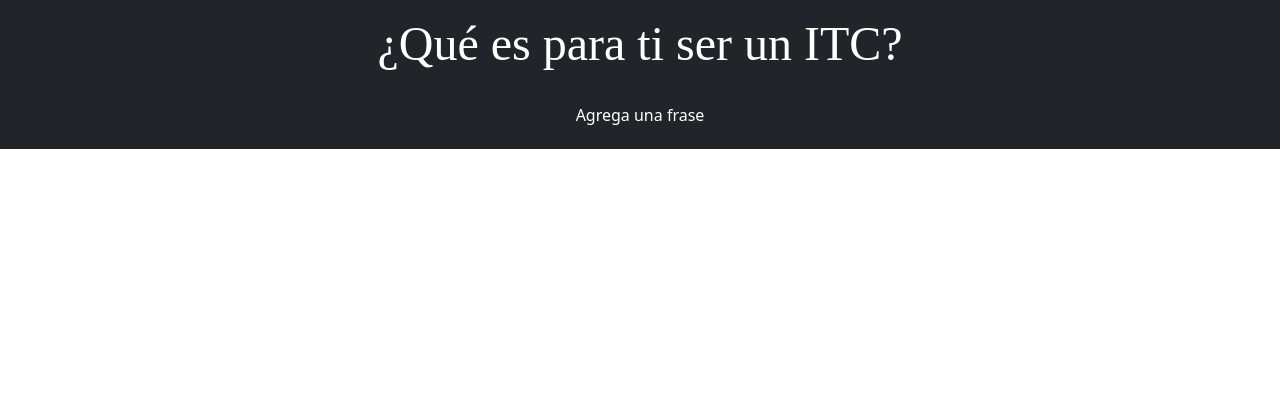
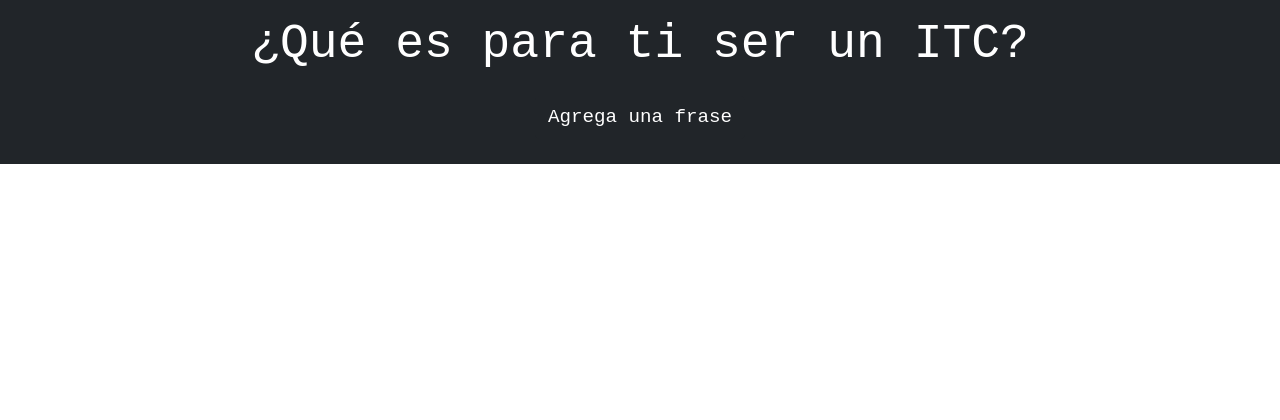
Before and after one commit to Jdelbarcogarza/VoiceToText-Program, a Flask app: page / in a window 1280 px wide. Shown: the top 420 px of the page. Before the commit the page ends 149 px from the top, so only its background shows below. Run offline with Flask 2, Linux system fonts and the light colour scheme.

Commit message:
Cambios de colores, fuentes, y a prepend.

```diff
--- a/API_WEB/Main_Directory/main.py
+++ b/API_WEB/Main_Directory/main.py
@@ -6,7 +6,6 @@ from controllers import *
 
 app = Flask(__name__)
 CORS(app)
-
 
 currentID = [0]
 
@@ -49,4 +48,5 @@ def PATCH_DATA():
 def index():
     return render_template("index.html")
 
-app.run(debug = True)
+if __name__ == '__main__':
+    app.run(debug = True)
--- a/API_WEB/Main_Directory/static/css/custom.css
+++ b/API_WEB/Main_Directory/static/css/custom.css
@@ -5,20 +5,25 @@
 }
 
 #TitleTxt{
-    font-family: 'Times New Roman' !important;
+    font-family: 'Courier New' !important;
     font-size: 6vmin;
     color: white;
 }
 
+.btn {
+    font-family: 'Courier New';
+    font-size: 1.5vw;
+}
+
 #PhraseContainer{
-    margin-top: 20vh;
+    margin-top: 22vh;
     height: 80vh;
-    padding-left: 5vh;
+    padding-left: 7vh;
 }
 
 #btnSection{
     justify-content: center;
-    padding-bottom: 15px;
+    padding-bottom: 25px;
 }
 
 .col-sm-4{
@@ -44,7 +49,3 @@
     border-radius: 25px;
     color: blue;
 }
-
-body {
-    background-color: white;
-}
--- a/API_WEB/Main_Directory/static/js/functions.js
+++ b/API_WEB/Main_Directory/static/js/functions.js
@@ -4,9 +4,11 @@ const urlload= 'http://127.0.0.1:5000/load'
 const urlpatch= 'http://127.0.0.1:5000/patch-data'
 const recordbtn = document.getElementById("AddPhraseBtn");
 const box = document.getElementById("TextBox");
-const colors = ["#707ce3", "#B983FF", "#11468F", "#FFAA4C", "#5089C6", "#035397", "#93329E"];
-const fontfamilies = ["Times new Roman", "Arial", "Lucida Console","Copperplate"]
-const sizes = ["1.5vw","2vw","2.5vw","4vw"];
+const COLORS = ["#707ce3","#11468F", "#FFAA4C", "#5089C6", "#93329E", "#C54B6C", "#E75480", "#05C3DD", "#218B82", "#FFA600", "#d8db07"];
+let colors = ["#707ce3","#11468F", "#FFAA4C", "#5089C6", "#93329E", "#C54B6C", "#E75480", "#05C3DD", "#218B82", "#FFA600", "#d8db07"];
+const FONTFAMILIES = ["Century Gothic", "Brush Script MT", "Lucida Console","Papyrus", "Goudy Old Style", "Lucida Sans Typewriter", "Andale Mono", "Geneva", "Futura"]
+let fontfamilies = ["Century Gothic", "Brush Script MT", "Lucida Console","Papyrus", "Goudy Old Style", "Lucida Sans Typewriter", "Andale Mono", "Geneva", "Futura"]
+const sizes = ["2vw", "2.2vw", "2.5vw", "3vw", "3.5vw"];
 
 
 
@@ -19,14 +21,40 @@ function Not_understood(btn){
 }
 
 function add_content(content){
-    if(recordbtn.innerText != "Agregar frase"){
-        recordbtn.innerText = "Agregar frase";
+    if(recordbtn.innerText != "Agrega una frase"){
+        recordbtn.innerText = "Agrega una frase";
     }
     for(var key of Object.keys(content)){
+
+        // Si el array de colores esta vacio, hay que resetearlo
+        if (colors.length == 0)
+        {
+            colors = COLORS.slice(0);
+        }
+
+        // Si el array de fonts esta vacio, hay que resetearlo
+        if (fontfamilies.length == 0)
+        {
+            fontfamilies = FONTFAMILIES.slice(0);
+        }
+
+        // Seleccionar atributos de cada frase
         const color = colors[Math.floor(Math.random()*colors.length)];
         const font = fontfamilies[Math.floor(Math.random()*fontfamilies.length)];
         const size = sizes[Math.floor(Math.random()*sizes.length)];
         const phrasebtn = document.createElement("button");
+
+        // Eliminar colores de la lista
+        let index = colors.indexOf(color);
+        if (index > -1) {
+            colors.splice(index, 1); // 2nd parameter means remove one item only
+        }
+
+        // Eliminar fonts de la lista
+        index = fontfamilies.indexOf(font);
+        if (index > -1) {
+            fontfamilies.splice(index, 1); // 2nd parameter means remove one item only
+        }
 
         // set an ID to the last element added
         phrasebtn.setAttribute('id',key);
@@ -36,7 +64,7 @@ function add_content(content){
         phrasebtn.style.fontFamily = font;
         phrasebtn.style.fontSize = size;
 
-        box.appendChild(phrasebtn)
+        box.insertBefore(phrasebtn, box.firstChild)
 
         // Se imprime en la consola del browser cada una de las phrases que contiene el diccionario.
         console.log(key + " : " + content[key]);
@@ -56,7 +84,7 @@ function GET_phrases(){
             add_content(data);
 
         }else{
-
+            //
         }
     }
 
@@ -76,10 +104,10 @@ function GET_phrase(){
         }else if(this.readyState == 4 && this.status==400){
             console.log(this.status)
             Not_understood();
-
         }
     }
 }
+
 //AJAX REQUEST TO POST (PATCH/DELETE) DATA.
 function POST_omitphrase(id){
     data = JSON.stringify({idPatch : id});
@@ -90,10 +118,9 @@ function POST_omitphrase(id){
         if(this.readyState == 4 && this.status == 200){
             console.log(this.responseText);
             const toremove = document.getElementById(id)
-            toremove.remove()
+            toremove.remove();
         }else{
-
-
+            //
         }
     }
 
@@ -119,6 +146,5 @@ box.addEventListener('click', (event) => {
     POST_omitphrase(event.target.id);
 })
 
-
 /* TODO: DEBEMOS EVITAR QUE SI SE LE DA REFRESH A LA PÁGINA QUE NO SE ACTIVE EL MICRÓFONO.
 */
--- a/API_WEB/Main_Directory/templates/index.html
+++ b/API_WEB/Main_Directory/templates/index.html
@@ -16,7 +16,7 @@
             <p id="TitleTxt">¿Qué es para ti ser un ITC?</p>
         </div>
         <div id="btnSection">
-            <button id="Add PhraseBtn" type="button" class="btn btn-dark">Agrega una frase</button>
+            <button id="AddPhraseBtn" type="button" class="btn btn-dark">Agrega una frase</button>
         </div>
     </div>
 
```
Also changed, not shown: API_WEB/Main_Directory/frases.txt (+30 -21 lines).
